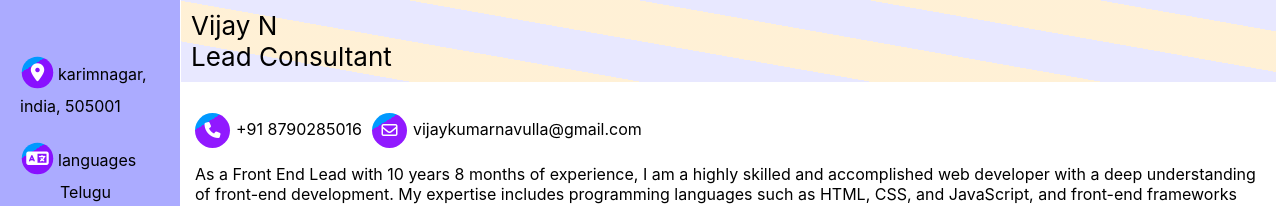
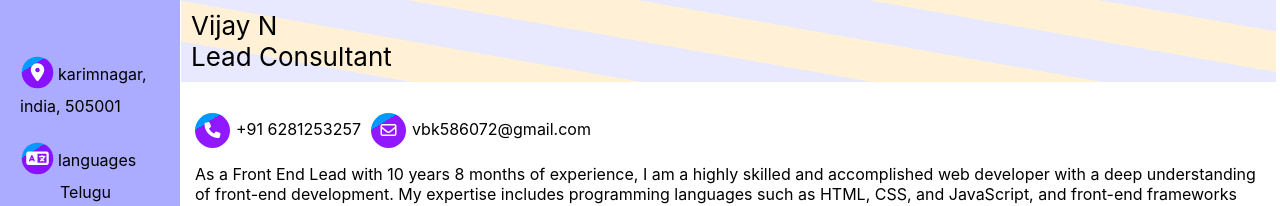
Before and after one commit to vijaykumarnavulla/projects, a React (Create React App) app in the folder React/my-resume-builder/: page / in a window 1280 px wide. Shown: the top 206 px of the page. Built offline with nearby package versions, Linux system fonts and the light colour scheme.

Commit message:
updating contact info

```diff
--- a/React/my-resume-builder/src/ContactDetailComp.js
+++ b/React/my-resume-builder/src/ContactDetailComp.js
@@ -6,7 +6,7 @@ function ContactDetailComp() {
     <span className='fa-solid fa-phone' style={{ paddingTop: '9px', color: 'white' }}>
     </span>
   </div>
-  <span style={{ paddingTop: '6px' }}>+91 8790285016</span>
+  <span style={{ paddingTop: '6px' }}>+91 6281253257</span>
 </div>
 
 <div style={{ display: 'flex', gap: '6px', marginTop: '10px' }}>
@@ -14,7 +14,7 @@ function ContactDetailComp() {
     <span className='fa-regular fa-envelope' style={{ paddingTop: '9px', color: 'white' }}>
     </span>
   </div>
-  <span style={{ paddingTop: '6px' }}>vijaykumarnavulla@gmail.com</span>
+  <span style={{ paddingTop: '6px' }}>vbk586072@gmail.com</span>
 </div>
 </div>
     );
```
